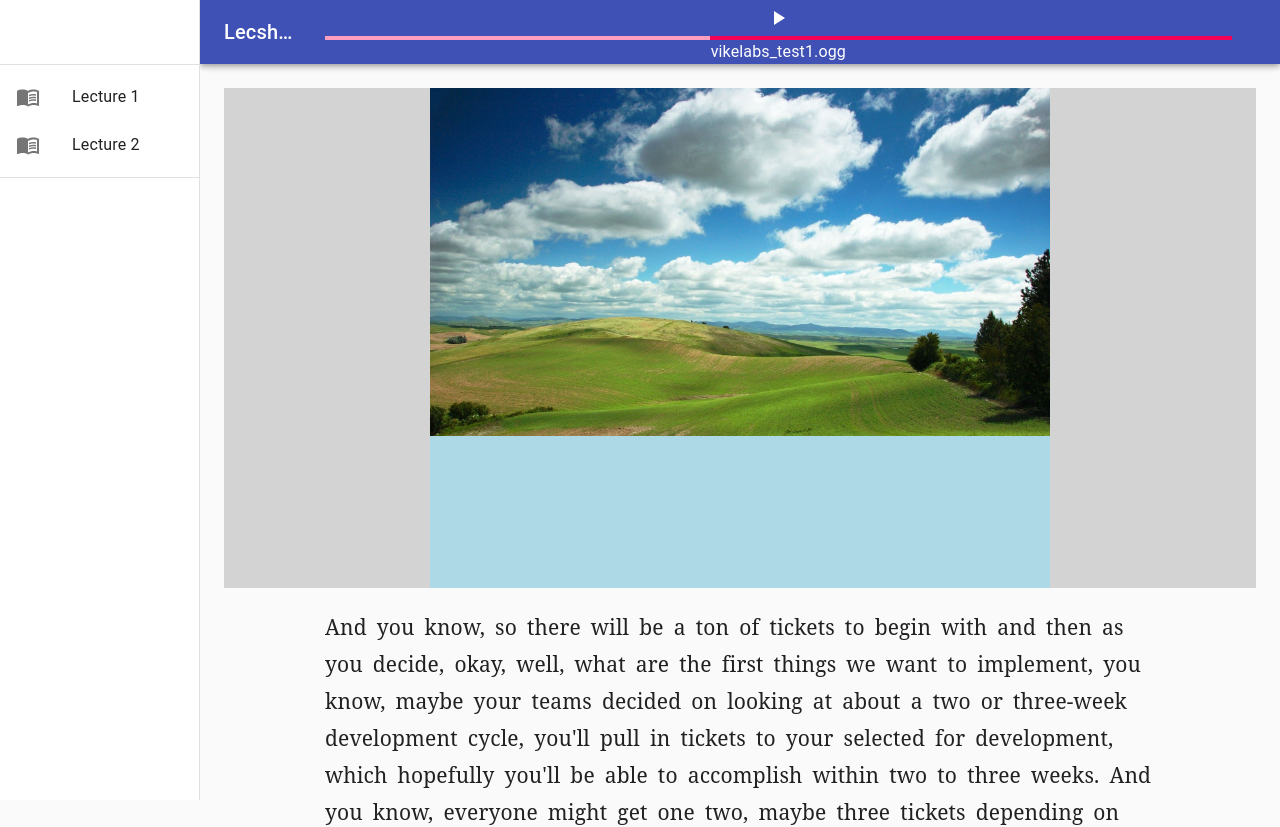
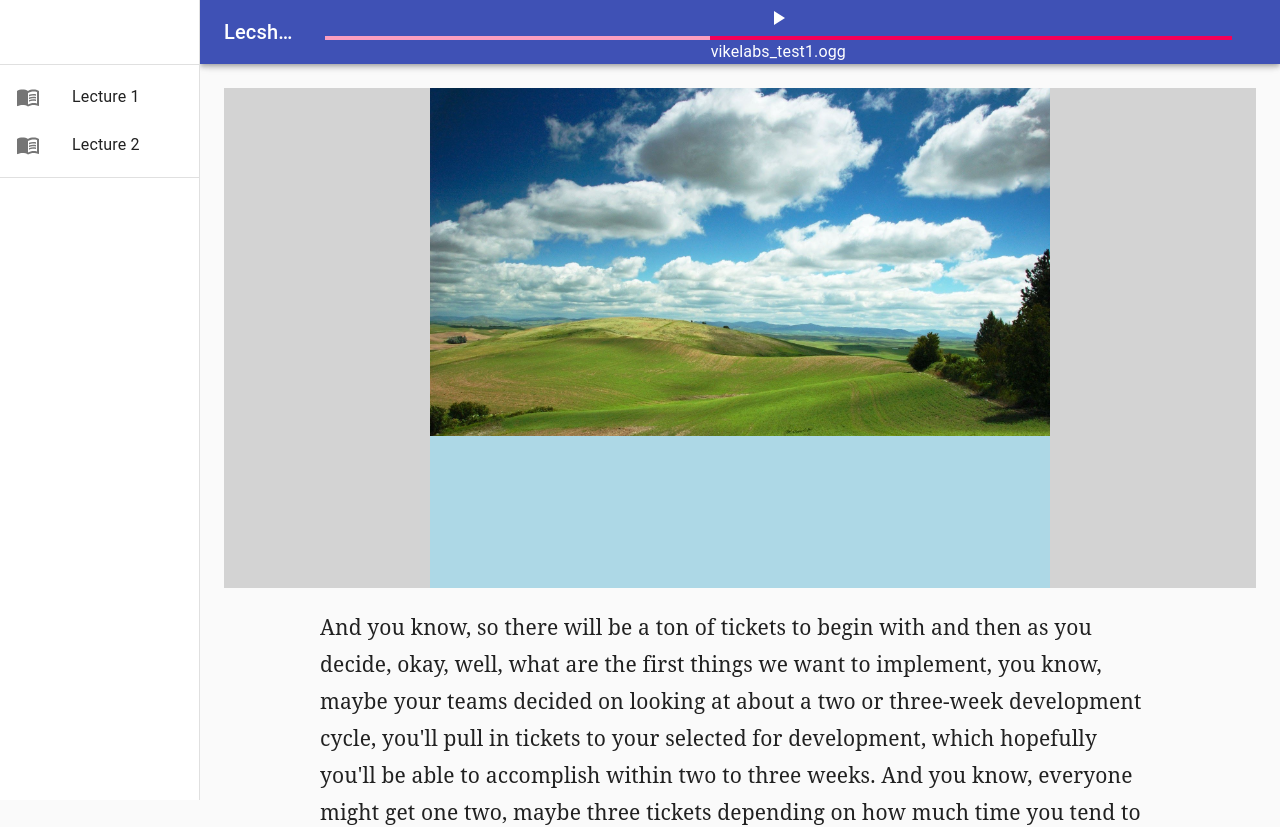
Before and after one commit to VikeLabs/lecshare, a React (Create React App) app: page / in a window 1280 px wide. Shown: the top 827 px of the page. Built offline with nearby package versions, Linux system fonts and the light colour scheme; no server answers.

Commit message:
Use spaces instead of horizontal padding

```diff
--- a/src/components/LectureText.tsx
+++ b/src/components/LectureText.tsx
@@ -26,6 +26,8 @@ const useStyles = makeStyles(theme => ({
 
         // Padding is highlighted, so it should be uniform on all sides.
         padding: '5px',
+        marginLeft: '-5px',
+        marginRight: '-5px',
         // Margins make up for extra space
         marginTop: '5px',
         marginBottom: '5px',
@@ -38,6 +40,8 @@ const useStyles = makeStyles(theme => ({
 
         // Padding is highlighted, so it should be uniform on all sides.
         padding: '5px',
+        marginLeft: '-5px',
+        marginRight: '-5px',
         // Margins make up for extra space
         marginTop: '5px',
         marginBottom: '5px',
@@ -68,12 +72,17 @@ export default function LectureContent(props: LectureTextProps) {
             if (props.currentValue != +entry.startTimeSeconds) {
                 return(
                     // @ts-ignore
-                    <span className={classes.transcriptionWord} key={index} starttimeseconds={entry.startTimeSeconds} starttimenano={entry.startTimeNano} endtimeseconds={entry.endTimeSeconds} endtimenano={entry.endTimeNano}>{entry.word}</span>
+                    <span className={classes.transcriptionWord} key={index} starttimeseconds={entry.startTimeSeconds} starttimenano={entry.startTimeNano} endtimeseconds={entry.endTimeSeconds} endtimenano={entry.endTimeNano}>
+                        {entry.word}&nbsp;
+                    </span>
                 )
             } else {
                 return(
                     // @ts-ignore
-                    <span className={classes.transcriptionWordHighlighted} key={index} starttimeseconds={entry.startTimeSeconds} starttimenano={entry.startTimeNano} endtimeseconds={entry.endTimeSeconds} endtimenano={entry.endTimeNano}>{entry.word}</span>
+                    <span key={index} starttimeseconds={entry.startTimeSeconds} starttimenano={entry.startTimeNano} endtimeseconds={entry.endTimeSeconds} endtimenano={entry.endTimeNano}>
+                        <div className={classes.transcriptionWordHighlighted}>{entry.word}</div>
+                        &nbsp;
+                    </span>
                 )
             }
         }
```
